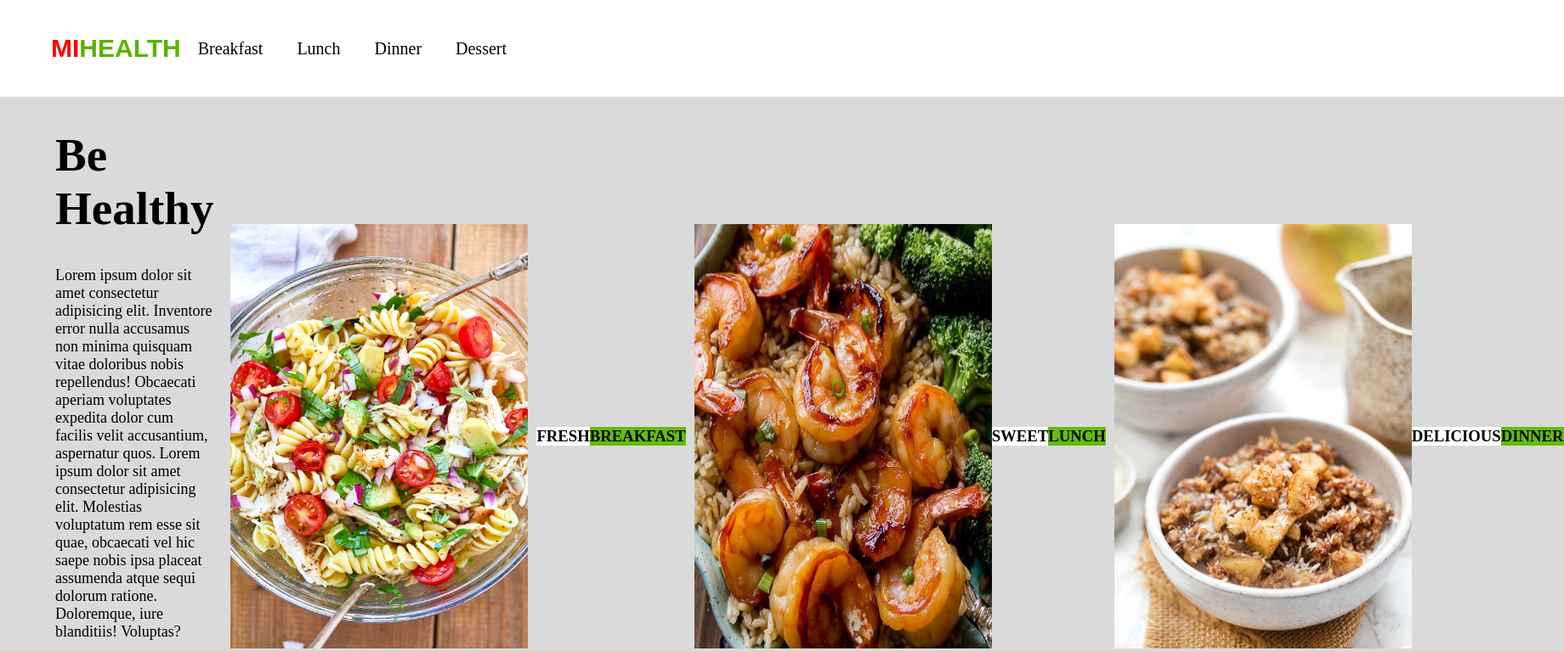
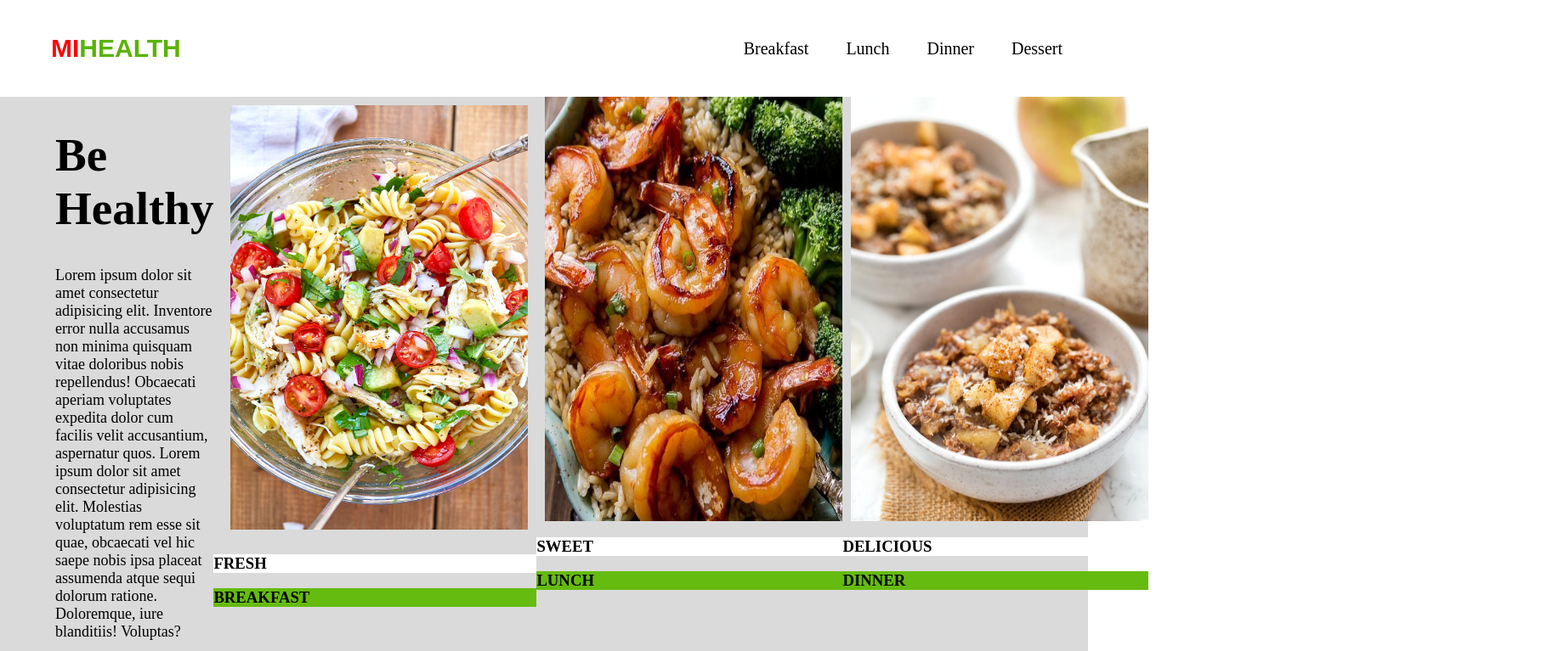
Before and after one commit to njped/mi_health, a plain HTML site: page index.html in a window 1280 px wide. Shown: the top 767 px of the page at 85% size, 1840 px wide, since content can reach past the window. Drawn offline with Linux system fonts and the light colour scheme.

Commit message:
fixed nav bar

```diff
--- a/index.html
+++ b/index.html
@@ -8,8 +8,10 @@
 </head>
 <body>
     <div id="nav_bar">
-        <h3 class="MI_color"><strong>MI</strong></h3>
-        <h3 class="health_color"><strong>HEALTH</strong></h3>
+        <div id="logo">
+            <h3 class="MI_color"><strong>MI</strong></h3>
+            <h3 class="health_color"><strong>HEALTH</strong></h3>
+        </div>
         <nav>
             <a class="meals">Breakfast</a>
             <a class="meals">Lunch</a>
@@ -23,17 +25,20 @@
             <p class="discription">Lorem ipsum dolor sit amet consectetur adipisicing elit. Inventore error nulla accusamus non minima quisquam vitae doloribus nobis repellendus! Obcaecati aperiam voluptates expedita dolor cum facilis velit accusantium, aspernatur quos. Lorem ipsum dolor sit amet consectetur adipisicing elit. Molestias voluptatum rem esse sit quae, obcaecati vel hic saepe nobis ipsa placeat assumenda atque sequi dolorum ratione. Doloremque, iure blanditiis! Voluptas?</p>
             <h5 class="browse">BROWSE MENU&#8594;</h5>
         </div>
-        <div class="food_images">
+        <div class="pasta_image">
             <img src="images/pasta-salad-recipe-for-lunch.jpg" alt="Pasta Salad" class="pasta_salad">
             <h3 class="taste">FRESH</h3>
             <h3 class="meal_time">BREAKFAST</h3>
+        </div>
+        <div class="shrimp_image">
             <img src="images/shrimp.jpg" alt="Shrimp" class="shrimp_img">
             <h3 class="taste">SWEET</h3>
             <h3 class="meal_time">LUNCH</h3>
+        </div>
+        <div class="apple_image">
             <img src="images/apple-breakfast-quinoa-7.jpg" alt="Apple Breakfast" class="apple_breakfast">
             <h3 class="taste">DELICIOUS</h3>
             <h3 class="meal_time">DINNER</h3>
-
         </div>
     </div>
 
--- a/style.css
+++ b/style.css
@@ -7,13 +7,18 @@ body {
     background-color: white;
     padding: 10px;
     display: flex;
+    justify-content: space-between;
+    align-items: center;
+}
+
+#logo {
+    display: flex;
 }
 
 .MI_color {
     font-size: 30px;
     font-family: Arial, Helvetica, sans-serif;
     color: red;
-    float:left;
     padding-left: 50px;
 }
 
@@ -21,16 +26,10 @@ body {
     font-size: 30px;
     font-family: Arial, Helvetica, sans-serif;
     color: #59b300;
-    float: left;
 }
 
 nav {
-    display: flex;
-    flex-direction: row;
-    align-items: center;
-    justify-content: flex-end;
-    top: 10px;
-    right: 20px;
+    justify-content: space-between;
 }
 
 .meals {
@@ -42,10 +41,7 @@ nav {
 .main_body {
     background-color: rgb(218, 218, 218);
     display: flex;
-    float: left;
     padding-left: 65px;
-    height: 100%;
-    width:auto;
 }
 
 .food_discription {
```
